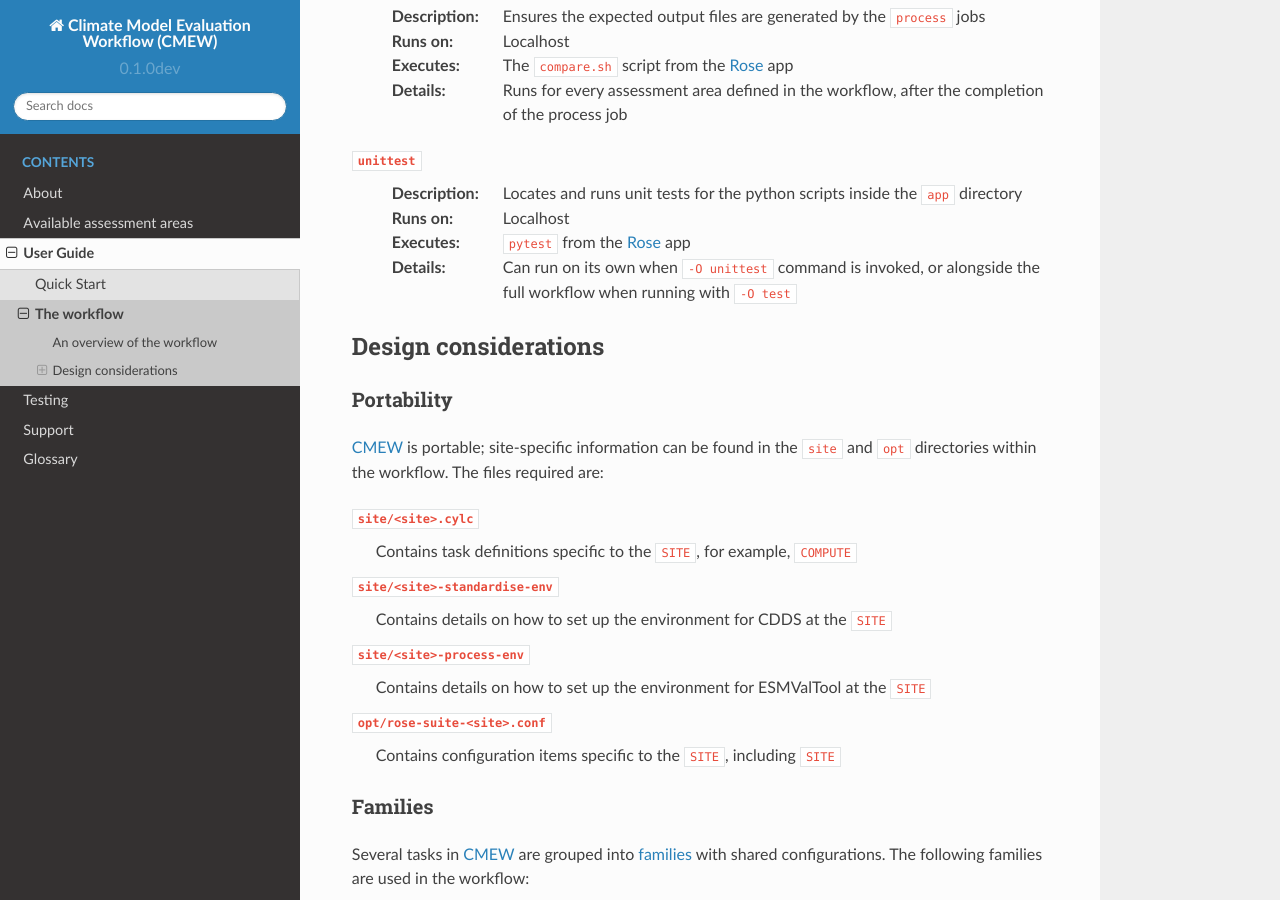
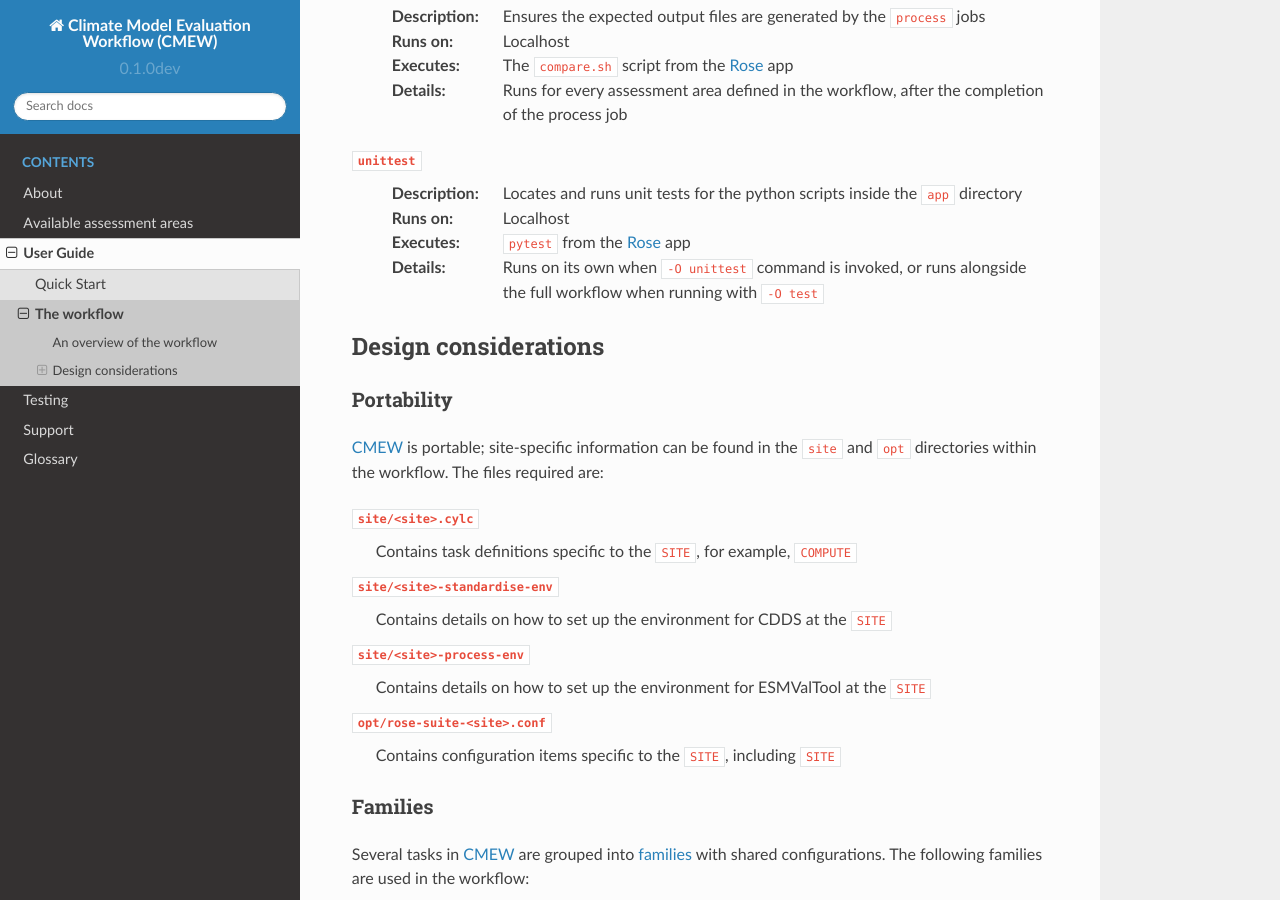
Before and after one commit to MetOffice/CMEW, a Sphinx documentation site: the page built from doc/source/user_guide/workflow.rst, in a window 1280 px wide and 900 px high, scrolled down 1325 px. Built offline with Sphinx 7.4.7 and the Read the Docs theme 2.0.0, drawn with Linux system fonts in a browser that asks for light colours.

Commit message:
#141: Update doc/source/user_guide/workflow.rst
Co-authored-by: Alistair Sellar <16133375+alistairsellar@users.noreply.github.com>

```diff
--- a/doc/source/user_guide/workflow.rst
+++ b/doc/source/user_guide/workflow.rst
@@ -92,7 +92,7 @@ An overview of the workflow
   :Executes:
      ``pytest`` from the |Rose| app
   :Details:
-     Can run on its own when ``-O unittest`` command is invoked, or alongside the
+     Runs on its own when ``-O unittest`` command is invoked, or runs alongside the
      full workflow when running with ``-O test``
 
 Design considerations
```
